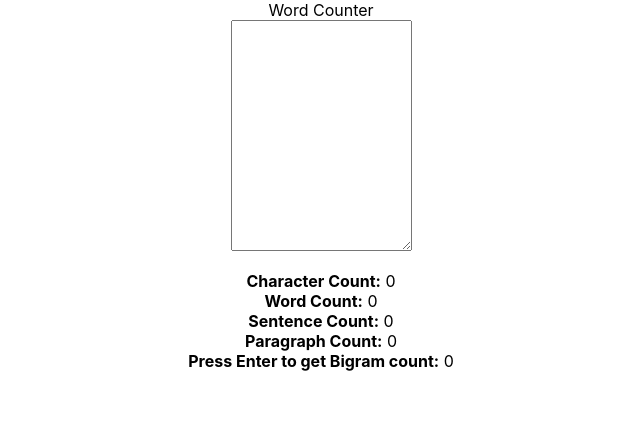
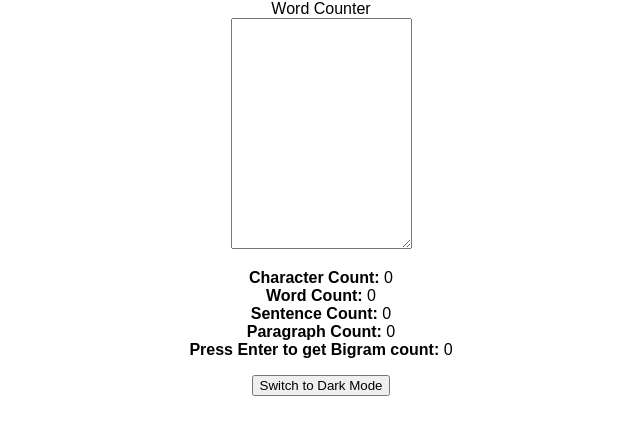
Before and after one commit to DejaLFlynn/WordCount, a React (Create React App) app in the folder word-count/: page / in a window 1280 px wide. Shown: the top 434 px of the page, without its empty margins (319-959 px from the left). Built offline with nearby package versions, Linux system fonts and the light colour scheme.

Commit message:
added darkmode toggle

```diff
--- a/word-count/src/App.css
+++ b/word-count/src/App.css
@@ -1,38 +1,16 @@
-.App {
-  text-align: center;
+:root {
+  --bg-color: #fff;
+  --text-color: #000;
 }
 
-.App-logo {
-  height: 40vmin;
-  pointer-events: none;
+[data-theme="dark"] {
+  --bg-color: #3F3F3F;
+  --text-color: #fff;
 }
 
-@media (prefers-reduced-motion: no-preference) {
-  .App-logo {
-    animation: App-logo-spin infinite 20s linear;
-  }
+.App {
+  font-family: sans-serif;
+  text-align: center;
+  background-color: var(--bg-color);
+  color: var(--text-color);
 }
-
-.App-header {
-  background-color: #282c34;
-  min-height: 100vh;
-  display: flex;
-  flex-direction: column;
-  align-items: center;
-  justify-content: center;
-  font-size: calc(10px + 2vmin);
-  color: white;
-}
-
-.App-link {
-  color: #61dafb;
-}
-
-@keyframes App-logo-spin {
-  from {
-    transform: rotate(0deg);
-  }
-  to {
-    transform: rotate(360deg);
-  }
-}
--- a/word-count/src/App.js
+++ b/word-count/src/App.js
@@ -1,13 +1,24 @@
-// import React, {useState} from "react";
+import React, { useState, useEffect } from "react";
+import "./App.css";
+import Counter from "./Components/Counter";
 
-import './App.css';
+function App() {
+  const storedDarkMode = localStorage.getItem("DARK_MODE");
+  const [darkMode, setDarkMode] = useState(storedDarkMode);
 
-import Counter from './Components/Counter';
-function App() {
+  const toggleDarkMode = () => setDarkMode(darkMode ? false : true);
+
+  useEffect(() => {
+    localStorage.setItem("DARK_MODE", darkMode);
+  }, [darkMode]);
+
   return (
-    <div className="App">
+    <div className="App" data-theme={darkMode ? "dark" : "light"}>
       Word Counter
-     <Counter/>
+      <Counter />
+      <button onClick={toggleDarkMode}>
+        {darkMode ? "Switch to Light Mode" : "Switch to Dark Mode"}
+      </button>
     </div>
   );
 }
```
